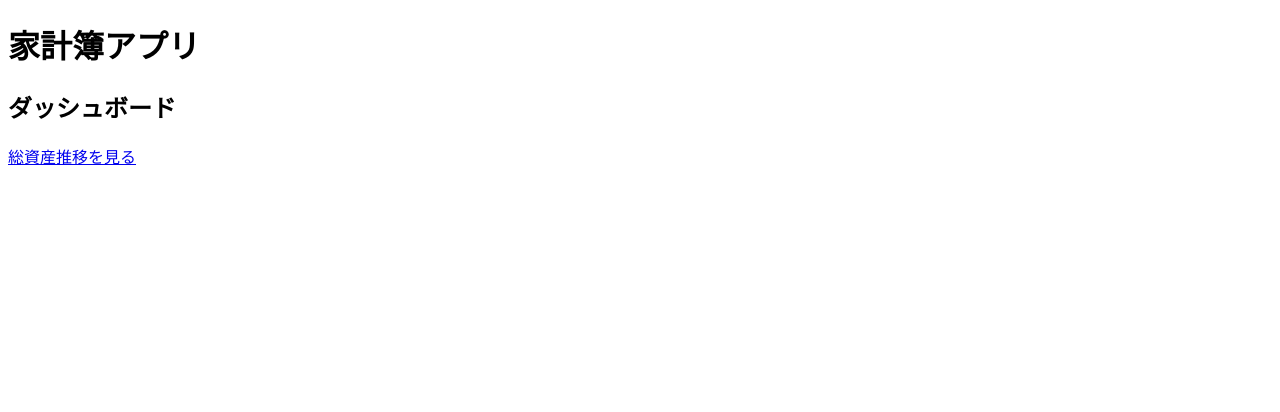
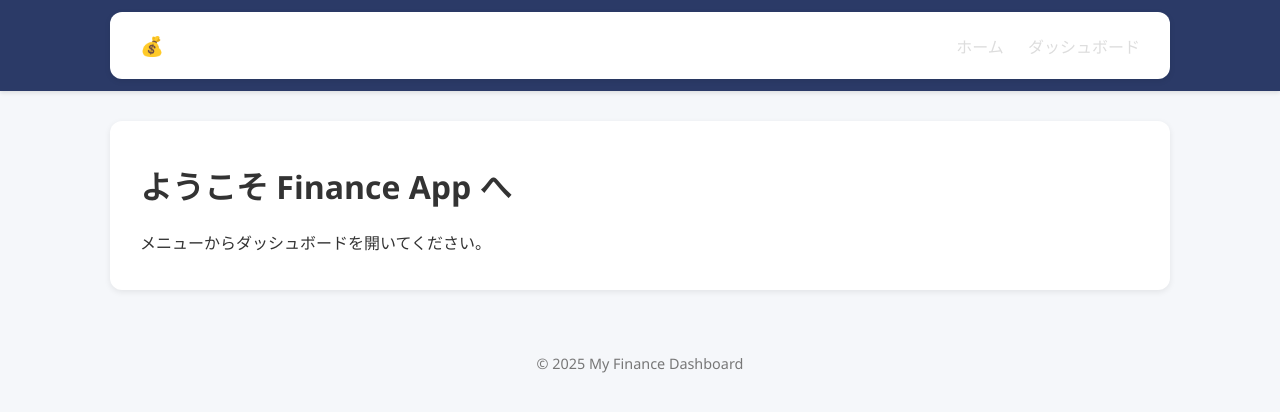
Before and after one commit to Tetibeam/004_finance_app_V001, a Flask app: template templates/index.html in a window 1280 px wide. Shown: the top 412 px of the page. Run offline with Flask 3, Linux system fonts and the light colour scheme; the template is opened without the code that fills it, so the values that code supplies are empty.

Commit message:
総資産推移

```diff
--- a/app.py
+++ b/app.py
@@ -11,6 +11,9 @@ app = Flask(__name__)
 
 @app.route("/")
 def index():
+    """
+    トップページ
+    """
     return render_template("index.html")
 
 @app.route("/dashboard")
--- a/static/css/style.css
+++ b/static/css/style.css
@@ -0,0 +1,72 @@
+/* 全体レイアウト */
+body {
+  font-family: "Segoe UI", "Hiragino Sans", "Meiryo", sans-serif;
+  margin: 0;
+  background: #f5f7fa;
+  color: #333;
+}
+
+/* ナビバー */
+.navbar {
+  background: #2b3a67;
+  color: white;
+  padding: 12px 0;
+  box-shadow: 0 2px 4px rgba(0,0,0,0.1);
+}
+
+.navbar .container {
+  width: 90%;
+  max-width: 1000px;
+  margin: 0 auto;
+  display: flex;
+  justify-content: space-between;
+  align-items: center;
+}
+
+.logo {
+  font-size: 1.2rem;
+  margin: 0;
+}
+
+.navbar a {
+  color: #ddd;
+  margin-left: 20px;
+  text-decoration: none;
+  font-weight: 500;
+}
+
+.navbar a:hover,
+.navbar a.active {
+  color: #fff;
+  border-bottom: 2px solid #fff;
+}
+
+/* メイン */
+.container {
+  width: 90%;
+  max-width: 1000px;
+  margin: 30px auto;
+  background: white;
+  padding: 20px 30px;
+  border-radius: 12px;
+  box-shadow: 0 2px 6px rgba(0,0,0,0.08);
+}
+
+/* フォーム */
+form {
+  margin-bottom: 20px;
+}
+
+select {
+  padding: 6px 10px;
+  border-radius: 6px;
+  border: 1px solid #ccc;
+}
+
+/* フッター */
+.footer {
+  text-align: center;
+  font-size: 0.9rem;
+  color: #777;
+  padding: 20px;
+}
--- a/templates/base.html
+++ b/templates/base.html
@@ -1,13 +1,27 @@
 <!DOCTYPE html>
-<html>
+<html lang="ja">
 <head>
-    <title>家計簿アプリ</title>
-    <link rel="stylesheet" href="{{ url_for('static', filename='css/style.css') }}">
+  <meta charset="UTF-8">
+  <title>{% block title %}Finance Dashboard{% endblock %}</title>
+  <link rel="stylesheet" href="{{ url_for('static', filename='style.css') }}">
 </head>
 <body>
-    <header><h1>家計簿アプリ</h1></header>
-    <main>
-        {% block content %}{% endblock %}
-    </main>
+  <header class="navbar">
+    <div class="container">
+      <h1 class="logo">💰 Finance App</h1>
+      <nav>
+        <a href="{{ url_for('index') }}" class="{% if request.endpoint == 'index' %}active{% endif %}">ホーム</a>
+        <a href="{{ url_for('dashboard') }}" class="{% if request.endpoint == 'dashboard' %}active{% endif %}">ダッシュボード</a>
+      </nav>
+    </div>
+  </header>
+
+  <main class="container">
+    {% block content %}{% endblock %}
+  </main>
+
+  <footer class="footer">
+    <p>© 2025 My Finance Dashboard</p>
+  </footer>
 </body>
 </html>
--- a/templates/index.html
+++ b/templates/index.html
@@ -1,5 +1,6 @@
 {% extends "base.html" %}
+{% block title %}ホーム{% endblock %}
 {% block content %}
-<h2>ダッシュボード</h2>
-<p><a href="{{ url_for('dashboard') }}">総資産推移を見る</a></p>
+  <h1>ようこそ Finance App へ</h1>
+  <p>メニューからダッシュボードを開いてください。</p>
 {% endblock %}
```
Also changed, not shown: templates/dashboard.html (+13 -2 lines).
